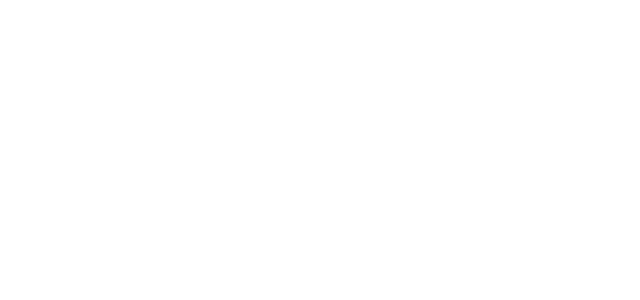
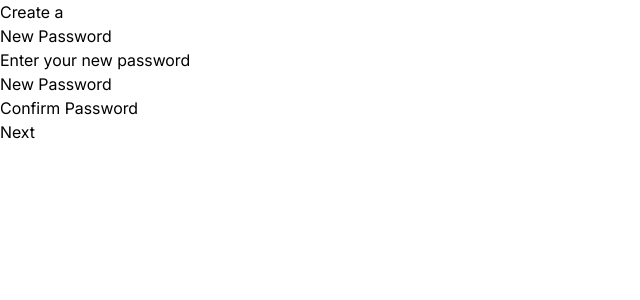
Before and after one commit to eng-Iqbal-hassan/grand-hotel-frontend, a React app: page /new-password in a window 1280 px wide. Before the commit this address had no page. Shown: the top 300 px of the page, without its empty margins (0-640 px from the left). Built offline with nearby package versions, Linux system fonts and the light colour scheme; the HTML template or start-up script is replaced by a standard one.

Commit message:
new password and forget password screens htmls are added

```diff
--- a/src/App.tsx
+++ b/src/App.tsx
@@ -6,6 +6,8 @@
 const SignIn = lazy(()=>import("./pages/signin/SignIn.tsx"));
 const SignUp = lazy(()=>import("./pages/signup/SignUp.tsx"));
 const OTP = lazy(()=>import("./pages/signup/OTP.tsx"));
+const ForgetPassword = lazy(()=>import("./pages/signin/ForgetPassword.tsx"));
+const NewPassword = lazy(()=>import("./pages/signin/NewPassword.tsx"));
 
 
 export default function App() {
@@ -17,6 +19,8 @@
           <Route path="/sign-in" element={<SignIn />} />
           <Route path="/sign-up" element={<SignUp />} />
           <Route path="/otp" element={<OTP />} />
+          <Route path="/forget-password" element={<ForgetPassword />} />
+          <Route path="/new-password" element={<NewPassword />} />
         </Routes>
       </Suspense>
     </Router>
--- /dev/null
+++ b/src/pages/signin/ForgetPassword.tsx
@@ -0,0 +1,13 @@
+import Button from "../../components/Button";
+import Input from "../../components/Input";
+
+export default function ForgetPassword() {
+    return (
+        <div>
+            <h4>Forgot Password</h4>
+            <p>Recover your account password</p>
+            <Input label="E-mail" id="email" inputType="email" />
+            <Button btnText="Next" />
+        </div>
+    )
+}
--- /dev/null
+++ b/src/pages/signin/NewPassword.tsx
@@ -0,0 +1,14 @@
+import Button from "../../components/Button";
+import Input from "../../components/Input";
+
+export default function NewPassword() {
+    return (
+        <div>
+            <h4>Create a <br/>New Password</h4>
+            <p>Enter your new password</p>
+            <Input label="New Password" id="new-password" inputType="password" />
+            <Input label="Confirm Password" id="confirm-password" inputType="password" />
+            <Button btnText="Next" />
+        </div>
+    )
+}
```
